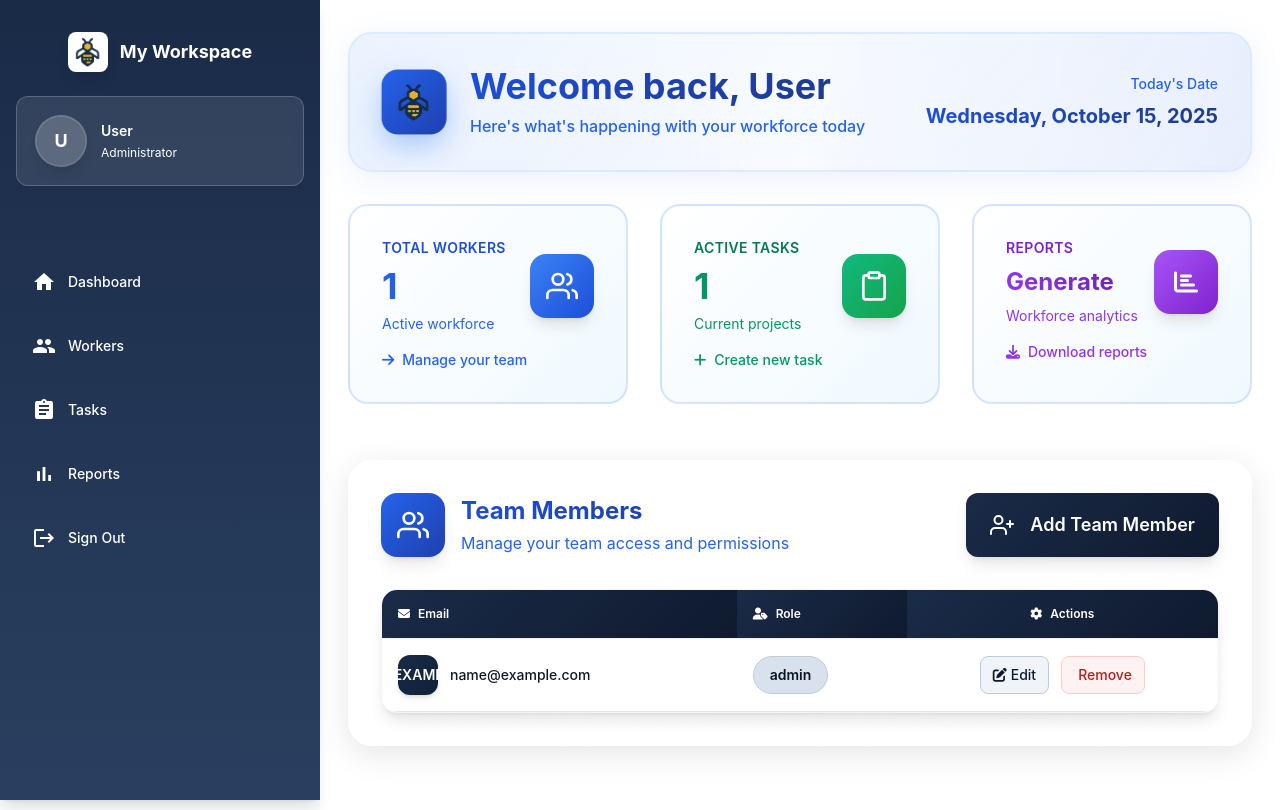
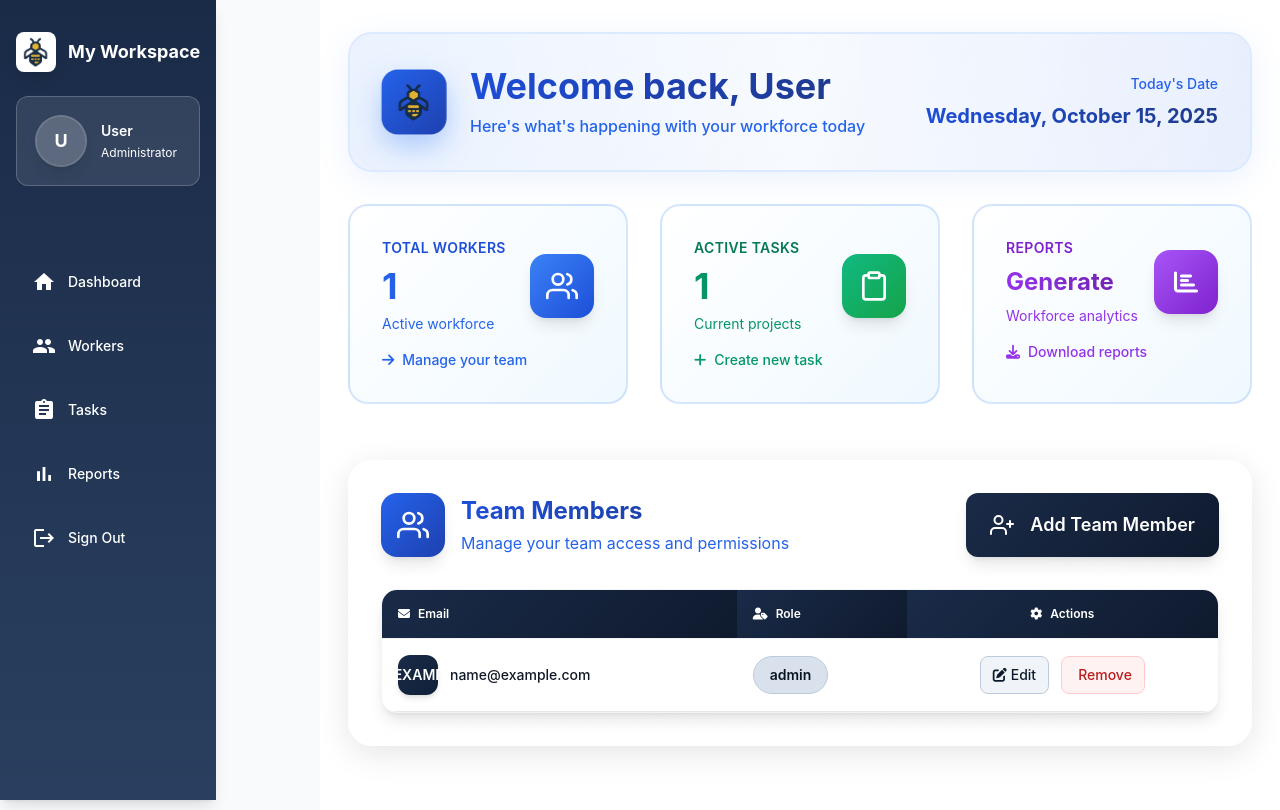
Before and after one commit to markmwape/Casual-Worker-Manager_Company-Setup-Form, a Python web app: template templates/home.html in a window 1280 px wide. Run offline with Jinja, Linux system fonts and the light colour scheme; the template is opened without the code that fills it: most values are stand-ins (such as "Sample title", 1, 10 or a date in 2020); some libraries are stand-ins or nearby versions.

Commit message:
feat: Update drawer component for improved layout on large screens

```diff
--- a/templates/base.html
+++ b/templates/base.html
@@ -130,9 +130,9 @@
     </style>
 </head>
 <body>
-    <div class="drawer lg:drawer-open min-h-screen bg-gray-50">
+    <div class="drawer drawer-mobile drawer-open min-h-screen bg-gray-50">
         <input id="my-drawer" type="checkbox" class="drawer-toggle" />
-        <div class="drawer-content bg-gray-50 min-h-screen">
+        <div class="drawer-content bg-gray-50 min-h-screen lg:ml-80">
             {% block content %}{% endblock %}
         </div>
         {% include 'components/_sidebar.html' %}
```
